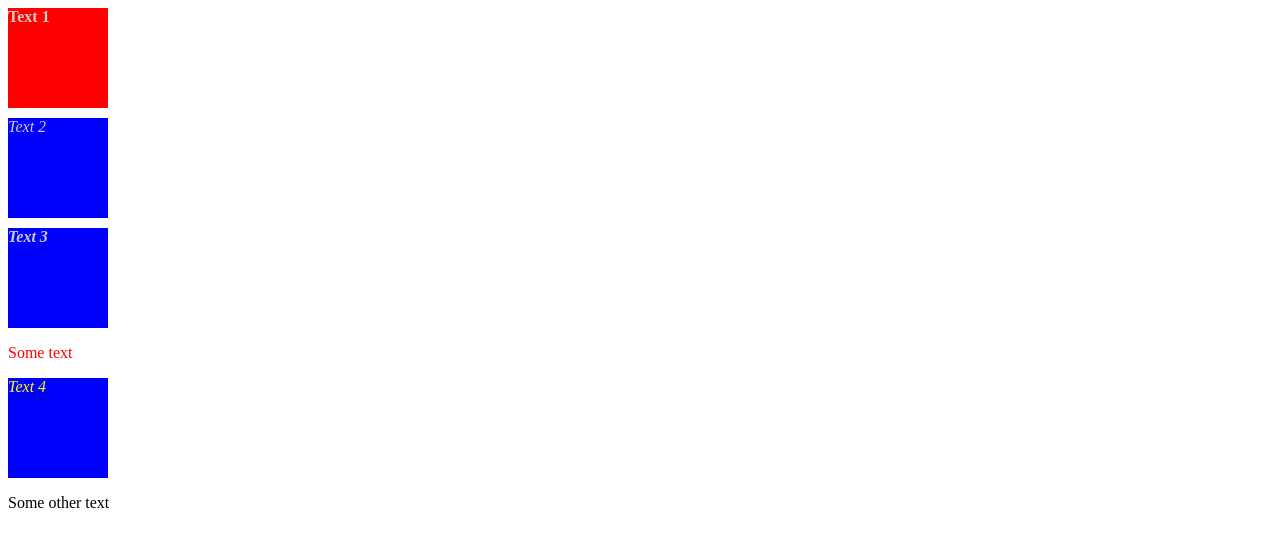
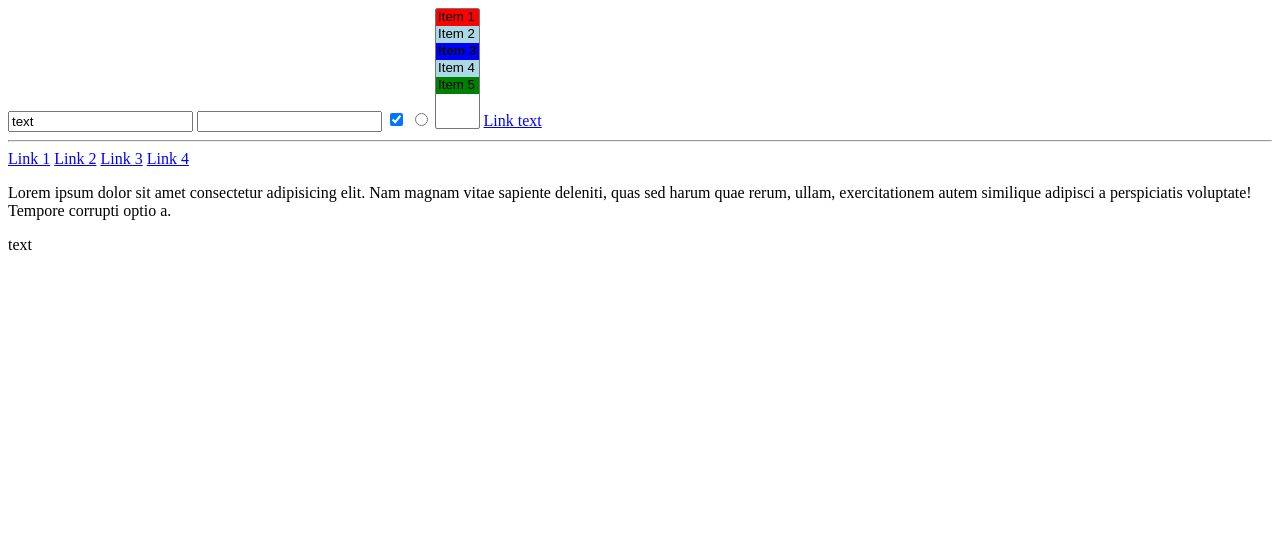
Before and after one commit to dzarezenko/beetroot2-css-selectors, a plain HTML site: page index.html in a window 1280 px wide. Drawn offline with Linux system fonts and the light colour scheme.

Commit message:
Other selectors examples

```diff
--- /dev/null
+++ b/css/form.css
@@ -0,0 +1,84 @@
+/*input {
+  background-color: green;
+  border: 2px solid green;
+}
+
+input[type="text"] {
+  background-color: lightblue;
+}*/
+
+/*input:disabled {
+  background-color: lightblue;
+}*/
+
+input[checked] {
+  background-color: lightblue;
+}
+
+select > option {
+  background-color: lightblue;
+}
+
+select > option[selected] {
+  font-weight: bold;
+  background-color: blue;
+}
+
+a[href~="w3schools"] {
+  color: orange;
+}
+
+a {
+  color: blue;
+}
+
+a:focus {
+  color: orange;
+}
+
+a:visited {
+  color: red;
+}
+
+a:active {
+  color: green;
+}
+
+a:hover {
+  color: black;
+}
+
+/*p {
+  text-decoration: underline;
+  background-color: red;
+}*/
+
+select option:first-child {
+  background-color: red;
+}
+
+select option:last-child {
+  background-color: orange;
+}
+
+select option:nth-last-child(1) {
+  background-color: green;
+}
+
+input:in-range {
+  background-color: green;
+}
+
+input:invalid {
+  background-color: magenta;
+}
+
+p::selection {
+  background-color: maroon;
+  color: white;
+  cursor: pointer;
+}
+
+p {
+  cursor: pointer;
+}
--- a/index.html
+++ b/index.html
@@ -5,10 +5,11 @@
   <meta name="viewport" content="width=device-width, initial-scale=1.0">
   <title>Document</title>
   <link rel="stylesheet" href="./css/main.css">
+  <link rel="stylesheet" href="./css/form.css">
 </head>
 <body>
 
-  <div class="class1">
+  <!--div class="class1">
     Text 1
   </div>
   <div class="class2">
@@ -32,6 +33,42 @@
 
   <p>
     Some other text
+  </p-->
+
+  <input type="text" value="text" required />
+  <input type="password" />
+  <input type="checkbox" checked />
+  <input type="radio" />
+
+  <select multiple size="7">
+    <option value="1">Item 1</option>
+    <option value="2">Item 2</option>
+    <option value="3" selected>Item 3</option>
+    <option value="4">Item 4</option>
+    <option value="5">Item 5</option>
+  </select>
+
+  <a href="https://www.w3schools.com/cssref/css_selectors.asp">
+    Link text
+  </a>
+
+  <hr />
+
+  <a href="./index.html">Link 1</a>
+  <a href="http://work.ua/">Link 2</a>
+  <a href="#">Link 3</a>
+  <a href="http://work1.ua/">Link 4</a>
+
+  <p>
+
+  </p>
+
+  <p>
+    Lorem ipsum dolor sit amet consectetur adipisicing elit. Nam magnam vitae sapiente deleniti, quas sed harum quae rerum, ullam, exercitationem autem similique adipisci a perspiciatis voluptate! Tempore corrupti optio a.
+  </p>
+
+  <p>
+    <span>text</span>
   </p>
 
 </body>
```
